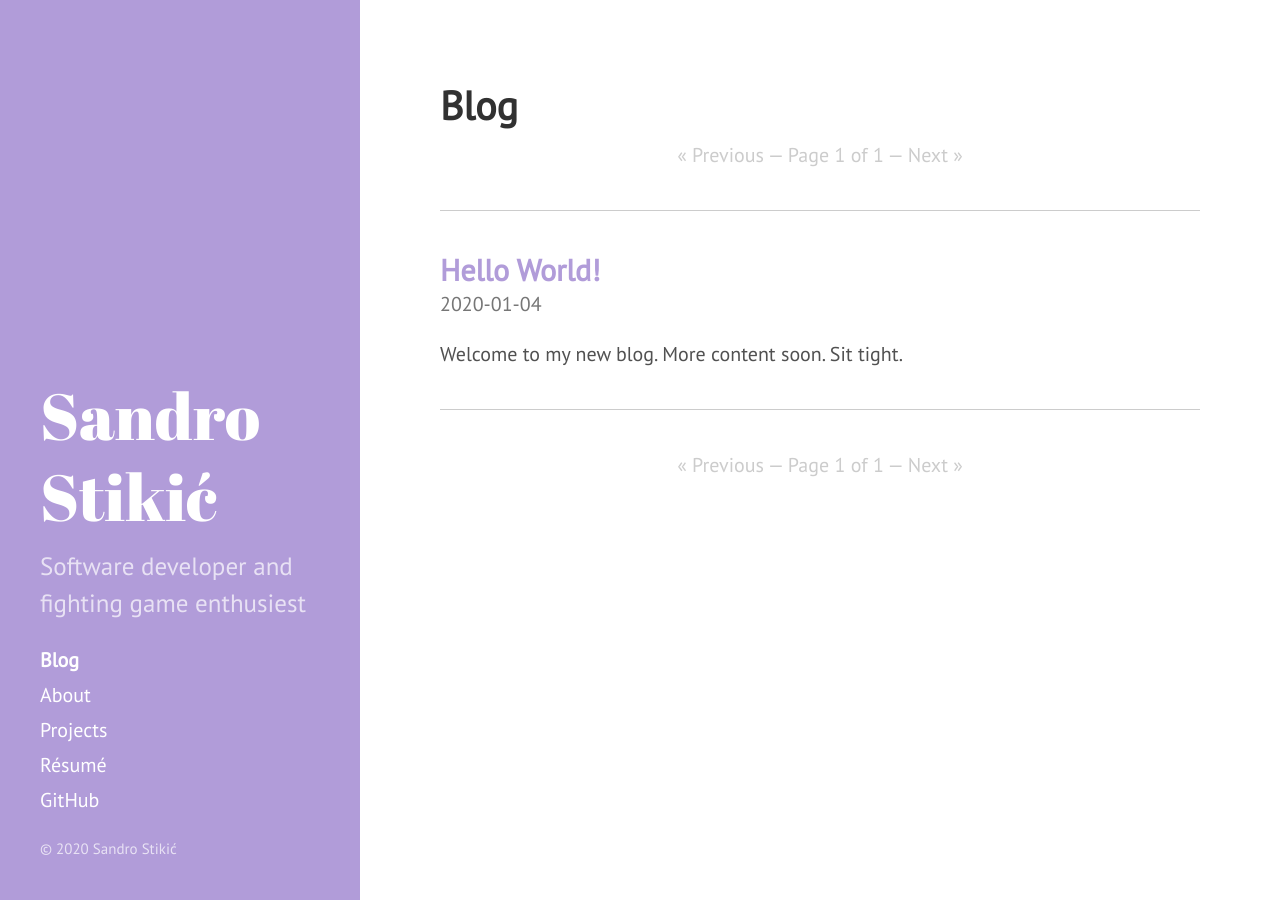
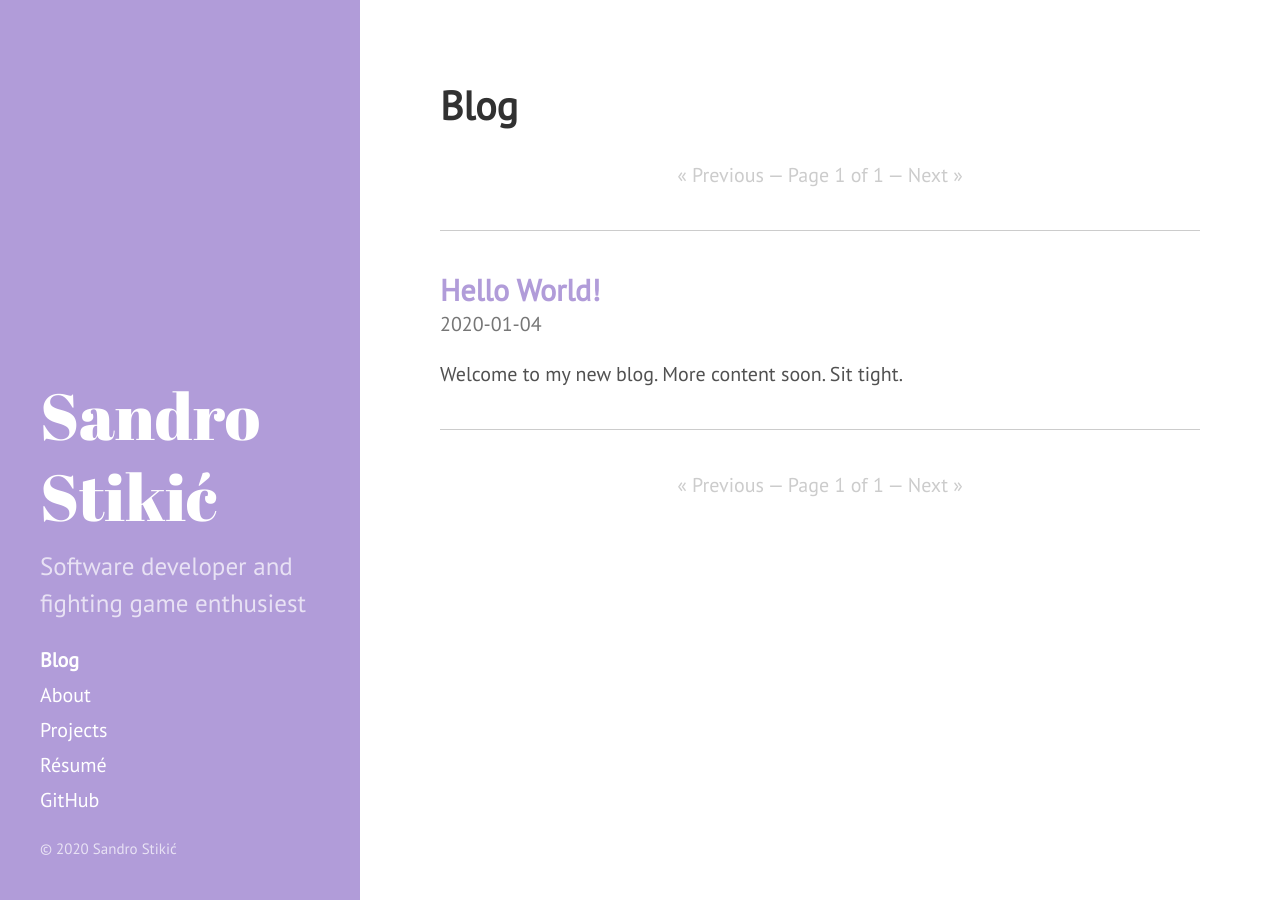
Before and after one commit to opeik/stikic.me, a Jekyll site: the page built from index.html, in a window 1280 px wide. Built offline with Jekyll 4.4.1, drawn with Linux system fonts in a browser that asks for light colours; the list of posts is cut into pages by our own code.

Commit message:
Add margin to top blog border

```diff
--- a/_sass/hydeout/_pagination.scss
+++ b/_sass/hydeout/_pagination.scss
@@ -18,12 +18,9 @@
   margin-top: $section-spacing;
 }
 
-// Push above header if newer on mobile
 .content .pagination:first-child {
-  //margin-top: -$section-spacing * 2;
-}
+    margin-top: $section-spacing / 2;
 
-.content .pagination:first-child {
     + * {
       padding-top: $section-spacing;
       border-top: 1px solid $border-color;
@@ -34,7 +31,7 @@
 // Undo for larger screens
 @media (min-width: $large-breakpoint) {
   .content .pagination:first-child {
-    margin-top: 0;
+    margin-top: $section-spacing / 2;
 
     + * {
       padding-top: $section-spacing;
```
